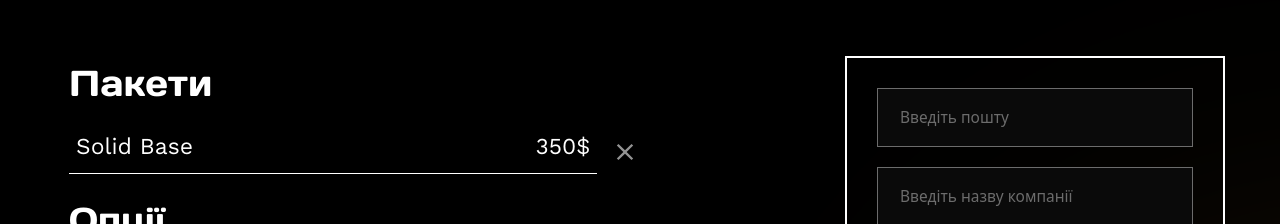
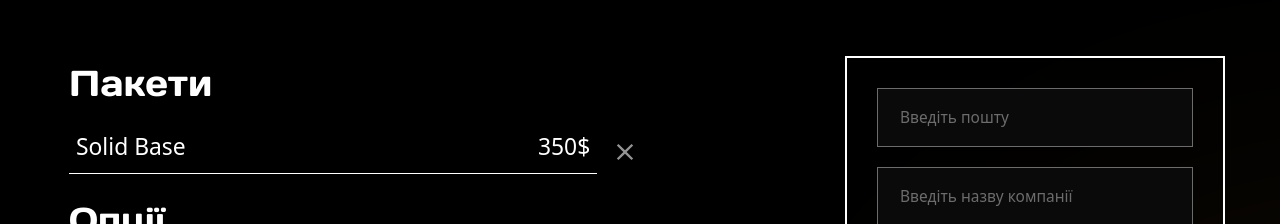
Before and after one commit to BESTLviv/bec-2024-partnership, a React (Vite) app: page / in a window 1280 px wide. Shown: the part 9545-9769 px from the top of the page. Built offline with nearby package versions, Linux system fonts and the light colour scheme.

Commit message:
full v4.1

```diff
--- a/src/components/Basket/Purchase.jsx
+++ b/src/components/Basket/Purchase.jsx
@@ -5,7 +5,7 @@ export default function Purchase({ name, price, handleRemoveProposition }) {
     return (
         <li className="text-white mb-5">
             <div className="flex w-full justify-between items-center">
-                <div className="basket__text border-white w-full font-workSans border-b-[1px] flex justify-between px-[7px] pb-[9px] mr-[14px]">
+                <div className="basket__text border-white w-full  border-b-[1px] flex justify-between px-[7px] pb-[9px] mr-[14px]">
                     <p className="">{name}</p>
                     <div>{price + "$"}</div>
                 </div>
```
